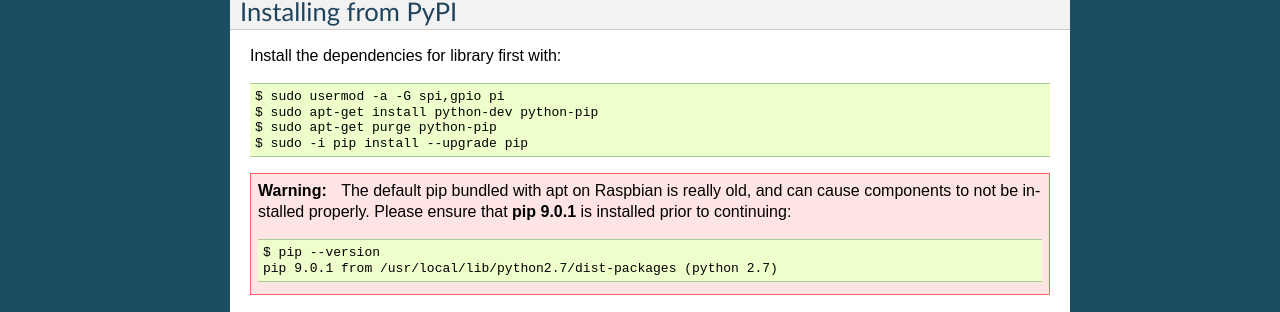
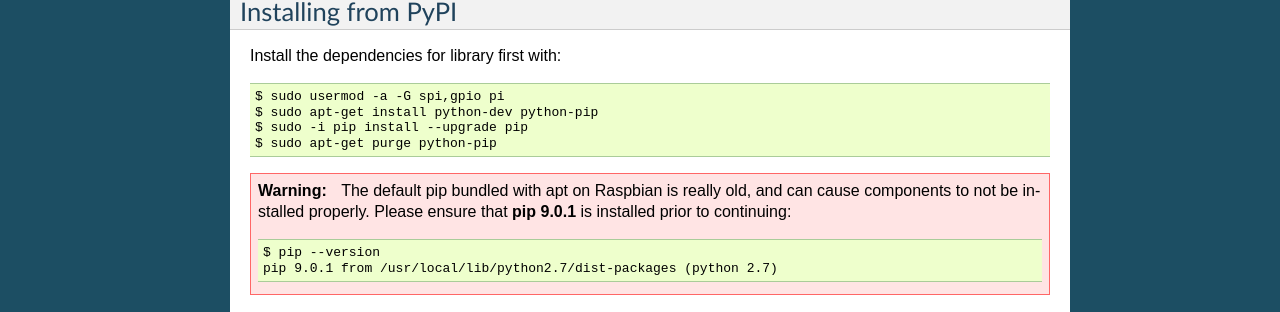
Before and after one commit to rm-hull/luma.lcd, a Sphinx documentation site: the page built from doc/install.rst, in a window 1280 px wide and 900 px high, scrolled down 1713 px. Shown: the part 416-728 px from the top of the window. Built offline with Sphinx 7.4.7, drawn with Linux system fonts in a browser that asks for light colours.

```diff
--- a/doc/install.rst
+++ b/doc/install.rst
@@ -116,9 +116,8 @@ Install the dependencies for library first with::
 
   $ sudo usermod -a -G spi,gpio pi
   $ sudo apt-get install python-dev python-pip
+  $ sudo -i pip install --upgrade pip
   $ sudo apt-get purge python-pip
-  $ sudo -i pip install --upgrade pip
-
 
 .. warning:: The default pip bundled with apt on Raspbian is really old, and can
    cause components to not be installed properly. Please ensure that **pip 9.0.1**
```
